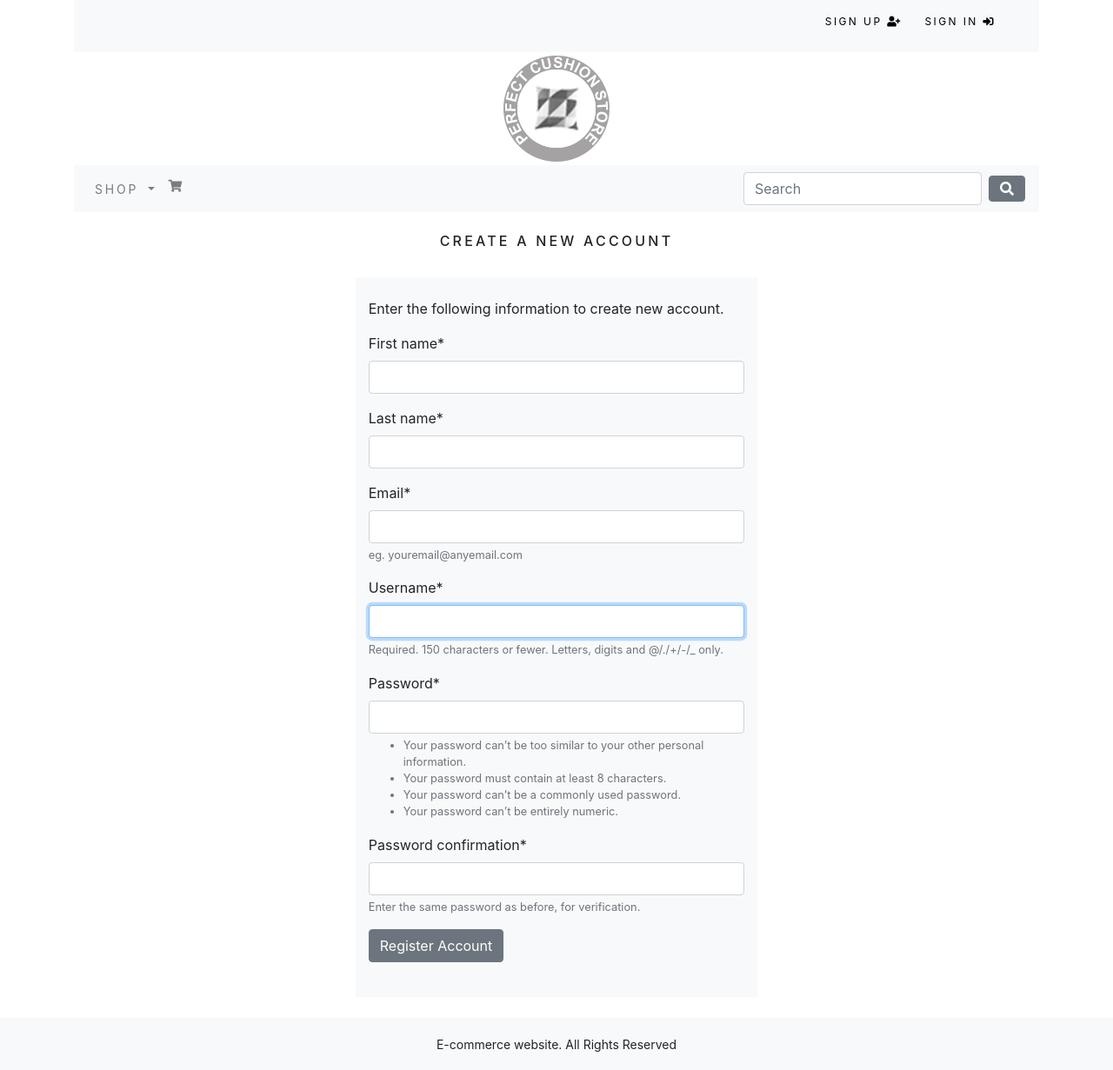
After one commit to devsingh-code/Django-ecommerce, a Django app: page /account/create/ in a window 1280 px wide. The commit adds this page. Shown: the whole page at 87% size. Run offline with Django 3.2, Linux system fonts and the light colour scheme; data comes from the database, SQL or seed files in the repository; both versions use the stored data as it was after the commit; data that the repository does not hold is empty; some libraries are stand-ins or nearby versions.

Commit message:
Added Signin, Sign Out and Sign Up functionality

```diff
--- /dev/null
+++ b/shop/forms.py
@@ -0,0 +1,12 @@
+from django import forms
+from django.contrib.auth.forms import UserCreationForm
+from django.contrib.auth.models import User
+
+class SignUpForm(UserCreationForm):
+    first_name = forms.CharField(max_length=100, required=True)
+    last_name = forms.CharField(max_length=100, required=True)
+    email = forms.EmailField(max_length=254, help_text='eg. youremail@anyemail.com')
+
+    class Meta:
+	    model = User
+	    fields = ('first_name','last_name','email','username','password1','password2')
--- /dev/null
+++ b/shop/templates/accounts/signup.html
@@ -0,0 +1,49 @@
+{% extends "shop/base.html" %}
+{% load static %}
+{% load crispy_forms_tags %}
+{% block metadescription %}
+  Sign Up to get a new account with us. Perfect Cushion Store is the best in town.
+{% endblock %}
+
+{% block title %}
+  Create a New Account - Perfect Cushion Store
+{% endblock %}
+
+{% block content %}
+    <div class="">
+      {% if not form.is_valid %}
+        <div class="mx-auto">
+          <br>
+          <h1 class="my_title text-center">Create a new Account</h1>
+          <br>
+          <div class="col-9 col-sm-9 col-md-6 col-lg-5 mx-auto bg-light">
+            <br>
+            <p>Enter the following information to create new account.</p>
+            <form class=""  method="post">
+              {% csrf_token %}
+              <p>{{form | crispy}}</p>
+              <button type="submit" class="btn btn-secondary">Register Account</button>
+            </form>
+            <br>
+          </div>
+        </div>
+      {% else %}
+        <div class="mx-auto">
+            <br>
+            <h1 class="my_title text-center">Your account is successfully created</h1>
+            <br>
+            <div class="">
+              <p>
+                Dear Customer,
+                <br>
+                <br>
+                Your account has been created and is ready to use.
+                <br>
+                <a href="{% url 'shop:allProdCat' %}">Continue Shopping</a> at Perfect Cushion Store.
+              </p>
+            </div>
+        </div>
+      {% endif %}
+    </div>
+    <br>
+{% endblock %}
--- a/shop/templates/shop/base.html
+++ b/shop/templates/shop/base.html
@@ -14,6 +14,9 @@
   </head>
   <body>
     <div class="container">
+      <div class="container-fluid bg-light navbar-fixed-top my_top_navbar_div">
+        {% include 'shop/top-navbar.html' %}
+      </div>
       {% include 'shop/header.html'%}
       {% include 'shop/navbar.html'%}
       {% block content %}
--- /dev/null
+++ b/shop/templates/shop/top-navbar.html
@@ -0,0 +1,23 @@
+<div class="container">
+	<div class="my_custom_menu">
+		<ul>
+			{% if request.user.is_authenticated and request.user.first_name %}
+			<li>
+				Welcome, <a href="#" class="dropdown-toggle" data-toggle="dropdown" aria-haspopup="true" aria-expanded="false">{{ request.user.first_name }} <i class="fas fa-user-circle"></i></a>
+
+			</li>
+			<li>
+				<a href="{% url 'signout' %}">Sign Out<i class="fas fa-sign-out-alt"></i></a>
+			</li>
+			{% else %}
+			<li>
+				<a href="{% url 'signup' %}">Sign Up <i class="fas fa-user-plus"></i></a>
+			</li>
+			<li>
+				<a href="{% url 'signin' %}">Sign In <i class="fas fa-sign-in-alt"></i></a>
+			</li>
+			{% endif %}
+		</ul>
+
+	</div>
+</div>
--- a/shop/views.py
+++ b/shop/views.py
@@ -1,7 +1,11 @@
-from django.shortcuts import render, get_object_or_404
+from django.shortcuts import render, get_object_or_404,redirect
 from django.http import HttpResponse
 from .models import Category, Product
 from django.core.paginator import Paginator, EmptyPage, InvalidPage
+from django.contrib.auth.models import Group,User
+from .forms import SignUpForm
+from django.contrib.auth.forms import AuthenticationForm
+from django.contrib.auth import login,authenticate,logout
 
 # Create your views here.
 
@@ -33,3 +37,40 @@ def prodCatDetails(request,c_slug,product_slug):
         raise e
 
     return render(request,'shop/product.html',{'product':product})
+
+
+def signupView(request):
+    if request.method=='POST':
+        form=SignUpForm(request.POST)
+        if form.is_valid():
+            form.save()
+        username= form.cleaned_data.get('username')
+        signup_user=User.objects.filter(username=username).first()
+        customer_group=Group.objects.get(name='Customer')
+        customer_group.user_set.add(signup_user)
+
+    else:
+        form=SignUpForm()
+    return render(request,'accounts/signup.html',{'form':form})
+
+
+def signinView(request):
+    if request.method=='POST':
+        form=AuthenticationForm(data=request.POST)
+        if form.is_valid():
+            username = request.POST['username']
+            password = request.POST['password']
+            user = authenticate(username=username,password=password)
+            if user is not None:
+                login(request, user)
+                return redirect('shop:allProdCat')
+            else:
+                return redirect('signup')
+    else:
+        form =AuthenticationForm()
+    return render(request,'accounts/signin.html',{'form':form})
+
+
+def signoutView(request):
+	logout(request)
+	return redirect('signin')
--- a/shoppingsite/settings.py
+++ b/shoppingsite/settings.py
@@ -42,6 +42,7 @@ INSTALLED_APPS = [
     'cart',
     'stripe',
     'order',
+    'crispy_forms',
 ]
 
 MIDDLEWARE = [
@@ -139,3 +140,4 @@ MEDIA_ROOT=os.path.join(BASE_DIR,'static','media')
 
 STRIPE_PUBLISHABLE_KEY='pk_test_a5LqtOlwweHxMmnmotJPYjY200ihKMaO9Z'
 STRIPE_SECRET_KEY='sk_test_6hdRf2EiV4xpx8a5i3KM3DB700DrbimQTH'
+CRISPY_TEMPLATE_PACK='bootstrap4'
--- a/shoppingsite/urls.py
+++ b/shoppingsite/urls.py
@@ -26,6 +26,10 @@ urlpatterns = [
     path('search/',include('search_app.urls')),
     path('cart/',include('cart.urls')),
     path('order/',include('order.urls')),
+    path('account/create/',views.signupView,name='signup'),
+    path('account/signin/',views.signinView,name='signin'),
+    path('account/signout/',views.signoutView,name='signout'),
+
 ]
 
 if settings.DEBUG:
```
Also changed, not shown: shop/templates/accounts/signin.html (added, +41 -0 lines), db.sqlite3.
